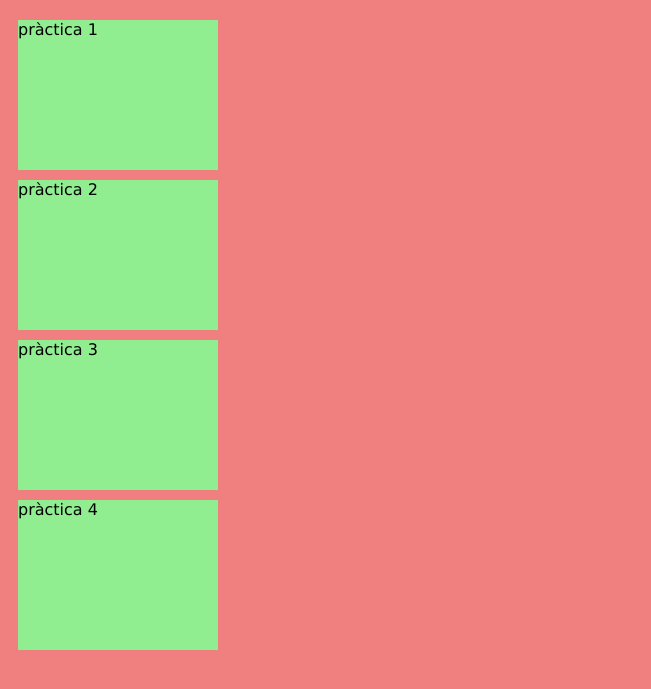
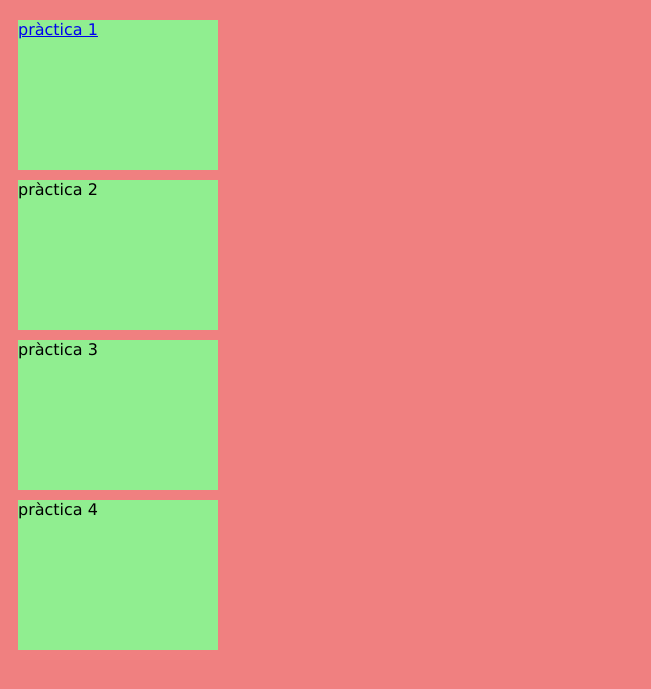
Before and after one commit to lmindan-CRN/2021agm4, a plain HTML site: page index.html in a window 1280 px wide. Shown: the part 61-750 px from the top of the page, without its empty margins (0-651 px from the left). Drawn offline with Linux system fonts and the light colour scheme.

Commit message:
Update index.html

```diff
--- a/index.html
+++ b/index.html
@@ -9,7 +9,7 @@
 
   <body>
     <h1>estoy haciendo mi primer github</h1>
-    <div class="cuadros">pràctica 1</div>
+    <div class="cuadros"><a href="https://lmindan-crn.github.io/2021agm4/corAGM4/">pràctica 1</a></div>
     <div class="cuadros">pràctica 2</div>
     <div class="cuadros">pràctica 3</div>
     <div class="cuadros">pràctica 4</div>
```
